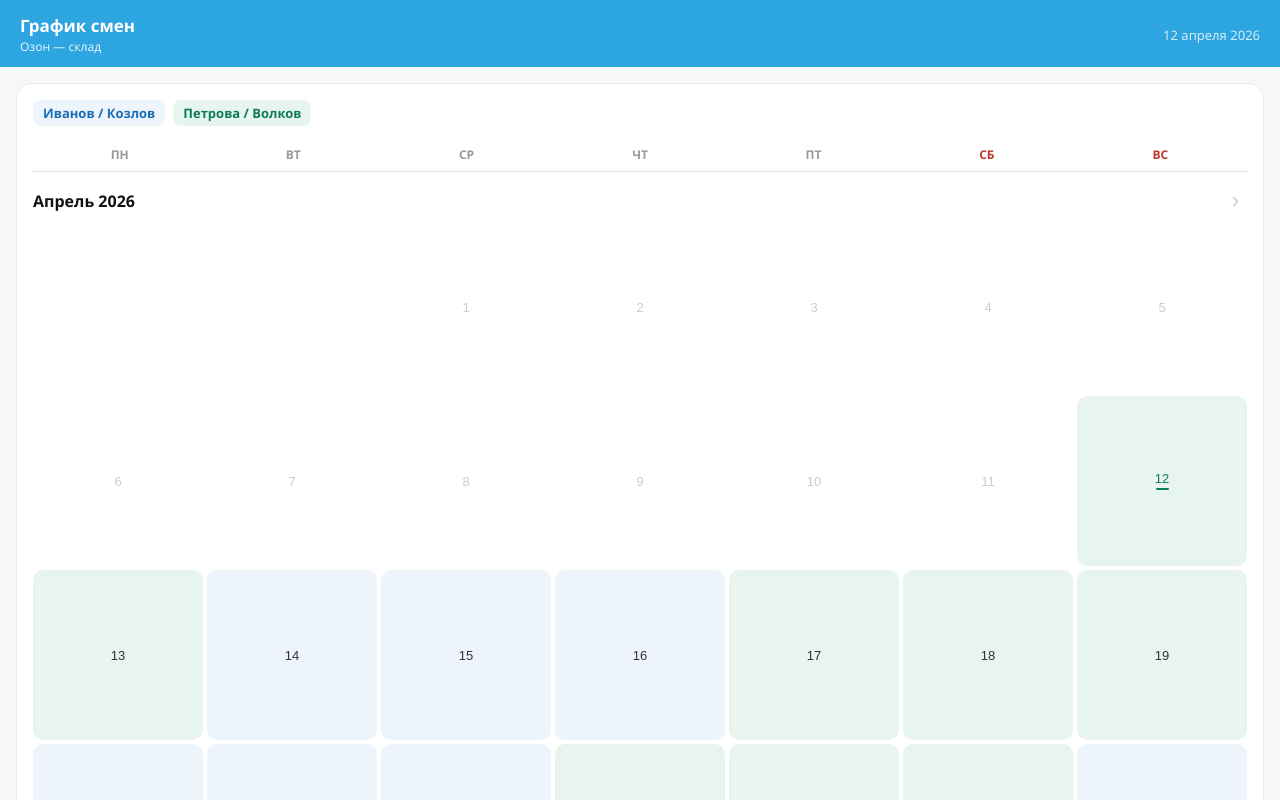
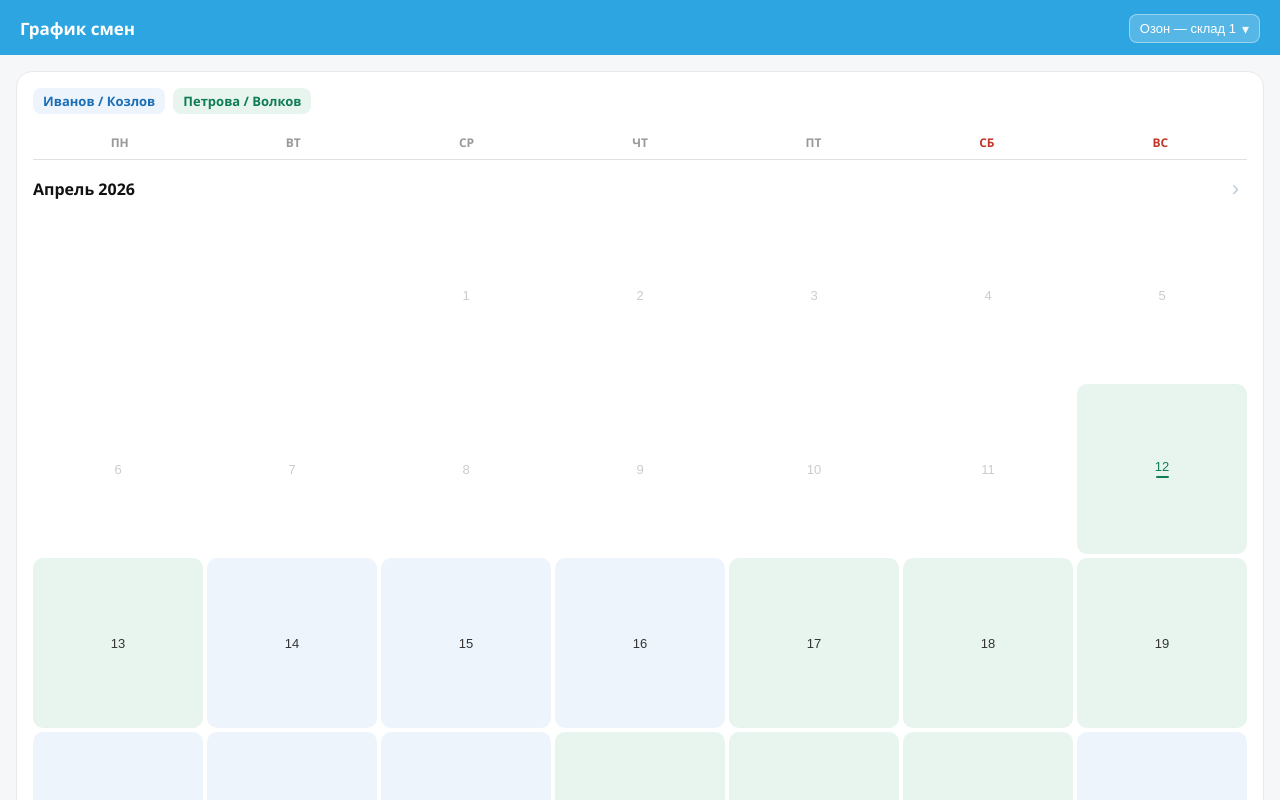
Before and after one commit to liketurbo/shift-app, a React (Vite) app: page / in a window 1280 px wide. Shown: the top 800 px of the page. Built offline with nearby package versions, Linux system fonts and the light colour scheme.

Commit message:
Add topbar selector

```diff
--- a/src/App.jsx
+++ b/src/App.jsx
@@ -1,6 +1,6 @@
-import { useState, useMemo } from "react";
-import { CONFIG, MONTHS_RU, DAYS_RU, MONTHS_RU_GEN } from "./config";
-import { getGroupForDate, getShiftName, formatDateLong, isSameDay } from "./utils";
+import { useState, useMemo, useRef, useEffect } from "react";
+import { WAREHOUSES, MONTHS_RU, DAYS_RU, MONTHS_RU_GEN } from "./config";
+import { getGroupForDate, getShiftName, isSameDay } from "./utils";
 import Calendar from "./components/Calendar";
 import Legend from "./components/Legend";
 import styles from "./App.module.css";
@@ -10,6 +10,21 @@ export default function ShiftSchedule() {
     const d = new Date();
     d.setHours(0, 0, 0, 0);
     return d;
+  }, []);
+
+  const [selectedWarehouseId, setSelectedWarehouseId] = useState(WAREHOUSES[0].id);
+  const warehouse = WAREHOUSES.find(w => w.id === selectedWarehouseId);
+  const [dropdownOpen, setDropdownOpen] = useState(false);
+  const dropdownRef = useRef(null);
+
+  useEffect(() => {
+    function handleClickOutside(e) {
+      if (dropdownRef.current && !dropdownRef.current.contains(e.target)) {
+        setDropdownOpen(false);
+      }
+    }
+    document.addEventListener("mousedown", handleClickOutside);
+    return () => document.removeEventListener("mousedown", handleClickOutside);
   }, []);
 
   const [viewYear, setViewYear] = useState(today.getFullYear());
@@ -48,7 +63,7 @@ export default function ShiftSchedule() {
     selectedDate.getFullYear() === viewYear &&
     selectedDate.getMonth() === viewMonth;
 
-  const shift = isSelectedInViewMonth ? CONFIG.groups[getGroupForDate(selectedDate)] : null;
+  const shift = isSelectedInViewMonth ? warehouse.groups[getGroupForDate(selectedDate, warehouse)] : null;
   const dayChief = shift?.day.supervisors.find(s => s.isChief);
   const dayOthers = shift?.day.supervisors.filter(s => !s.isChief) ?? [];
   const nightChief = shift?.night.supervisors.find(s => s.isChief);
@@ -66,16 +81,39 @@ export default function ShiftSchedule() {
   return (
     <div className={styles.app}>
       <div className={styles.topbar}>
-        <div>
-          <div className={styles.topbar__title}>График смен</div>
-          <div className={styles.topbar__subtitle}>Озон — склад</div>
+        <div className={styles.topbar__title}>График смен</div>
+        <div className={styles.topbar__dropdown} ref={dropdownRef}>
+          <button
+            className={styles.topbar__dropdown_btn}
+            onClick={() => setDropdownOpen(o => !o)}
+          >
+            {warehouse.name}
+            <span className={styles.topbar__chevron} data-open={dropdownOpen || undefined}>▾</span>
+          </button>
+          {dropdownOpen && (
+            <div className={styles.topbar__dropdown_menu}>
+              {WAREHOUSES.map(w => (
+                <button
+                  key={w.id}
+                  className={styles.topbar__dropdown_item}
+                  data-active={w.id === selectedWarehouseId || undefined}
+                  onClick={() => {
+                    setSelectedWarehouseId(w.id);
+                    setSelectedDate(null);
+                    setDropdownOpen(false);
+                  }}
+                >
+                  {w.name}
+                </button>
+              ))}
+            </div>
+          )}
         </div>
-        <div className={styles.topbar__date}>{formatDateLong(today)}</div>
       </div>
 
       <div className={styles.content}>
         <div className={styles["calendar-card"]}>
-          <Legend />
+          <Legend warehouse={warehouse} />
 
           <Calendar
             year={viewYear}
@@ -87,6 +125,7 @@ export default function ShiftSchedule() {
             onPrev={prevMonth}
             onNext={nextMonth}
             isCurrentMonth={isCurrentMonth}
+            warehouse={warehouse}
           />
         </div>
 
@@ -120,7 +159,7 @@ export default function ShiftSchedule() {
             <div className={styles["shift-card__subshift"]}>
               <div className={styles["shift-card__subshift-header"]}>
                 <span className={styles["shift-card__subshift-label"]}>День</span>
-                <span className={styles["shift-card__hours"]}>{CONFIG.dayShiftHours}</span>
+                <span className={styles["shift-card__hours"]}>{warehouse.dayShiftHours}</span>
               </div>
               <div className={styles["shift-card__supervisors"]}>
                 <div className={styles["shift-card__supervisor"]}>
@@ -139,7 +178,7 @@ export default function ShiftSchedule() {
             <div className={styles["shift-card__subshift"]}>
               <div className={styles["shift-card__subshift-header"]}>
                 <span className={styles["shift-card__subshift-label"]}>Ночь</span>
-                <span className={styles["shift-card__hours"]}>{CONFIG.nightShiftHours}</span>
+                <span className={styles["shift-card__hours"]}>{warehouse.nightShiftHours}</span>
               </div>
               <div className={styles["shift-card__supervisors"]}>
                 <div className={styles["shift-card__supervisor"]}>
--- a/src/App.module.css
+++ b/src/App.module.css
@@ -18,15 +18,70 @@
   font-size: 17px;
 }
 
-.topbar__subtitle {
-  font-size: 12px;
-  opacity: 0.85;
-  margin-top: 1px;
+.topbar__dropdown {
+  position: relative;
 }
 
-.topbar__date {
+.topbar__dropdown_btn {
+  display: flex;
+  align-items: center;
+  gap: 6px;
+  background: rgba(255, 255, 255, 0.2);
+  border: 1px solid rgba(255, 255, 255, 0.4);
+  border-radius: 8px;
+  color: #fff;
   font-size: 13px;
-  opacity: 0.8;
+  font-weight: 500;
+  padding: 6px 10px;
+  cursor: pointer;
+}
+
+.topbar__chevron {
+  font-size: 14px;
+  opacity: 0.9;
+  line-height: 1;
+  transition: transform 0.15s ease;
+}
+
+.topbar__chevron[data-open] {
+  transform: rotate(180deg);
+}
+
+.topbar__dropdown_menu {
+  position: absolute;
+  top: calc(100% + 6px);
+  right: 0;
+  background: #fff;
+  border-radius: 10px;
+  overflow: hidden;
+  box-shadow: 0 4px 20px rgba(0, 0, 0, 0.15);
+  min-width: 160px;
+  z-index: 200;
+}
+
+.topbar__dropdown_item {
+  display: block;
+  width: 100%;
+  background: none;
+  border: none;
+  color: #111;
+  font-size: 13px;
+  padding: 10px 14px;
+  text-align: left;
+  cursor: pointer;
+  border-bottom: 1px solid #f0f0f0;
+}
+
+.topbar__dropdown_item:last-child {
+  border-bottom: none;
+}
+
+.topbar__dropdown_item:hover {
+  background: #f5f7fa;
+}
+
+.topbar__dropdown_item[data-active] {
+  color: #2ca5e0;
 }
 
 /* ── Content ── */
--- a/src/components/Calendar.jsx
+++ b/src/components/Calendar.jsx
@@ -1,8 +1,7 @@
-import { CONFIG } from "../config";
 import { getGroupForDate, isSameDay, getDaysInMonth, getFirstDayOfWeek } from "../utils";
 import styles from "./Calendar.module.css";
 
-export default function Calendar({ year, month, today, selectedDate, onSelectDate, monthLabel, onPrev, onNext, isCurrentMonth }) {
+export default function Calendar({ year, month, today, selectedDate, onSelectDate, monthLabel, onPrev, onNext, isCurrentMonth, warehouse }) {
   const daysInMonth = getDaysInMonth(year, month);
   const firstDow = getFirstDayOfWeek(year, month);
 
@@ -37,7 +36,7 @@ export default function Calendar({ year, month, today, selectedDate, onSelectDat
         {cells.map((date, idx) => {
           if (!date) return <div key={`e-${idx}`} />;
 
-          const gId = getGroupForDate(date);
+          const gId = getGroupForDate(date, warehouse);
           const isToday = isSameDay(date, today);
           const isSelected = selectedDate && isSameDay(date, selectedDate);
           const isPast = date < today;
--- a/src/components/Legend.jsx
+++ b/src/components/Legend.jsx
@@ -1,11 +1,10 @@
-import { CONFIG } from "../config";
 import { getShiftName } from "../utils";
 import styles from "./Legend.module.css";
 
-export default function Legend() {
+export default function Legend({ warehouse }) {
   return (
     <div className={styles.legend}>
-      {CONFIG.groups.map((g) => (
+      {warehouse.groups.map((g) => (
         <span key={g.id} className={styles.legend__pill} data-group={g.id}>
           {getShiftName(g)}
         </span>
--- a/src/config.js
+++ b/src/config.js
@@ -1,10 +1,11 @@
-export const CONFIG = {
-  // Any date when you know which shift was working.
-  // Format: YYYY-MM-DD
+export const WAREHOUSES = [
+  {
+    id: "ozon-1",
+    name: "Озон — склад 1",
     anchorDate: "2025-04-01",
-  // Which shift worked on anchorDate (0 = Смена А, 1 = Смена Б)
     anchorGroup: 0,
-
+    dayShiftHours: "11:00 – 23:00",
+    nightShiftHours: "23:00 – 11:00",
     groups: [
       {
         id: 0,
@@ -34,10 +35,44 @@ export const CONFIG = {
         },
       },
     ],
-
+  },
+  {
+    id: "ozon-2",
+    name: "Озон — склад 2",
+    anchorDate: "2025-04-01",
+    anchorGroup: 1,
     dayShiftHours: "11:00 – 23:00",
     nightShiftHours: "23:00 – 11:00",
-};
+    groups: [
+      {
+        id: 0,
+        day: {
+          supervisors: [
+            { name: "Игорь Смирнов", isChief: true },
+          ],
+        },
+        night: {
+          supervisors: [
+            { name: "Анна Белова", isChief: true },
+          ],
+        },
+      },
+      {
+        id: 1,
+        day: {
+          supervisors: [
+            { name: "Павел Морозов", isChief: true },
+          ],
+        },
+        night: {
+          supervisors: [
+            { name: "Елена Новикова", isChief: true },
+          ],
+        },
+      },
+    ],
+  },
+];
 
 export const DAYS_RU = ["Вс", "Пн", "Вт", "Ср", "Чт", "Пт", "Сб"];
 
--- a/src/utils.js
+++ b/src/utils.js
@@ -1,7 +1,7 @@
-import { CONFIG, MONTHS_RU_GEN } from "./config";
+import { MONTHS_RU_GEN } from "./config";
 
-export function getGroupForDate(date) {
-  const anchor = new Date(CONFIG.anchorDate);
+export function getGroupForDate(date, warehouse) {
+  const anchor = new Date(warehouse.anchorDate);
   anchor.setHours(0, 0, 0, 0);
   const target = new Date(date);
   target.setHours(0, 0, 0, 0);
@@ -9,8 +9,8 @@ export function getGroupForDate(date) {
   // 3-on / 3-off cycle length = 6
   let slot = ((diffDays % 6) + 6) % 6;
   // anchorGroup works days 0-2, other group works days 3-5
-  if (slot < 3) return CONFIG.anchorGroup;
-  return 1 - CONFIG.anchorGroup;
+  if (slot < 3) return warehouse.anchorGroup;
+  return 1 - warehouse.anchorGroup;
 }
 
 export function isSameDay(a, b) {
```
Lines whose indentation alone changed are shown as unchanged.
